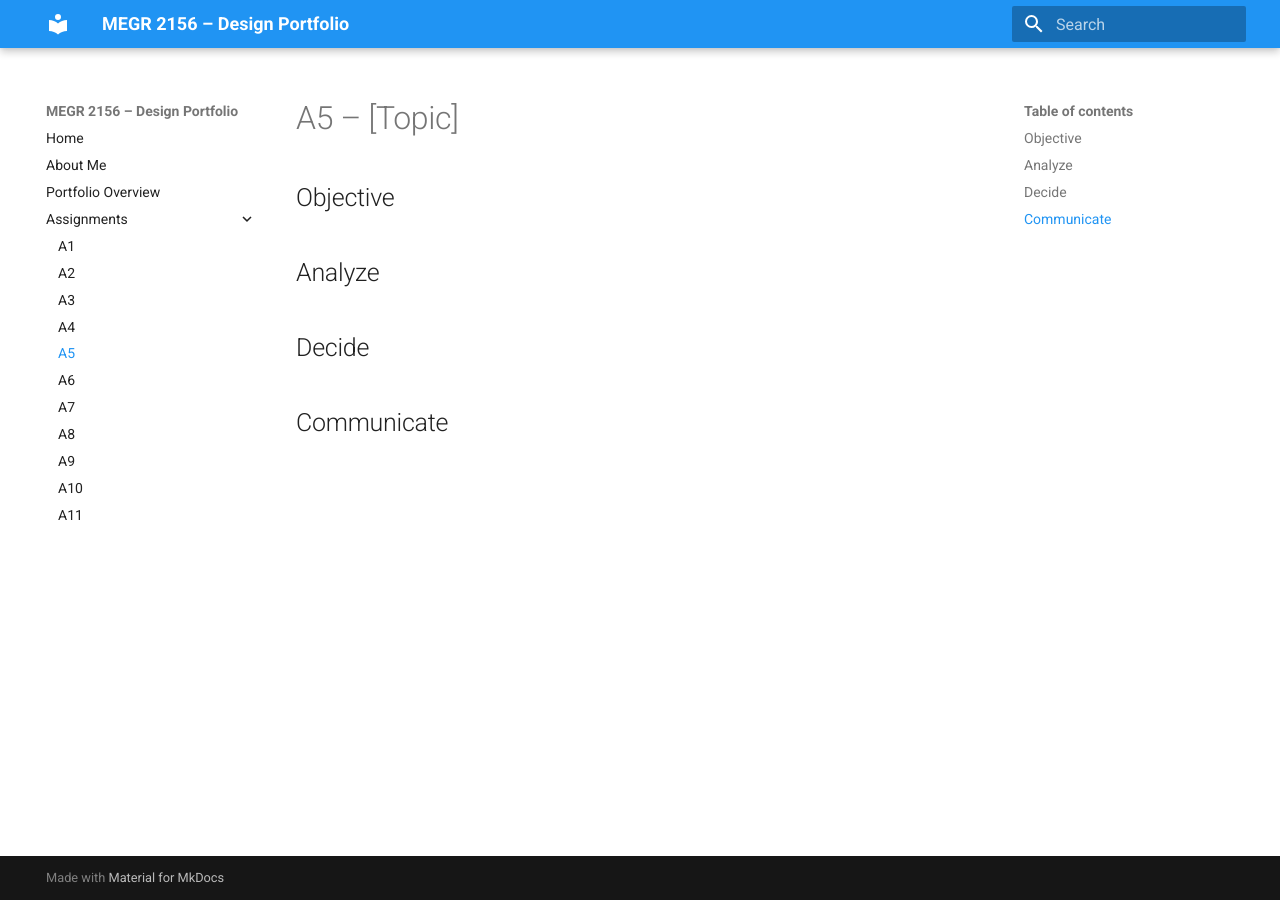
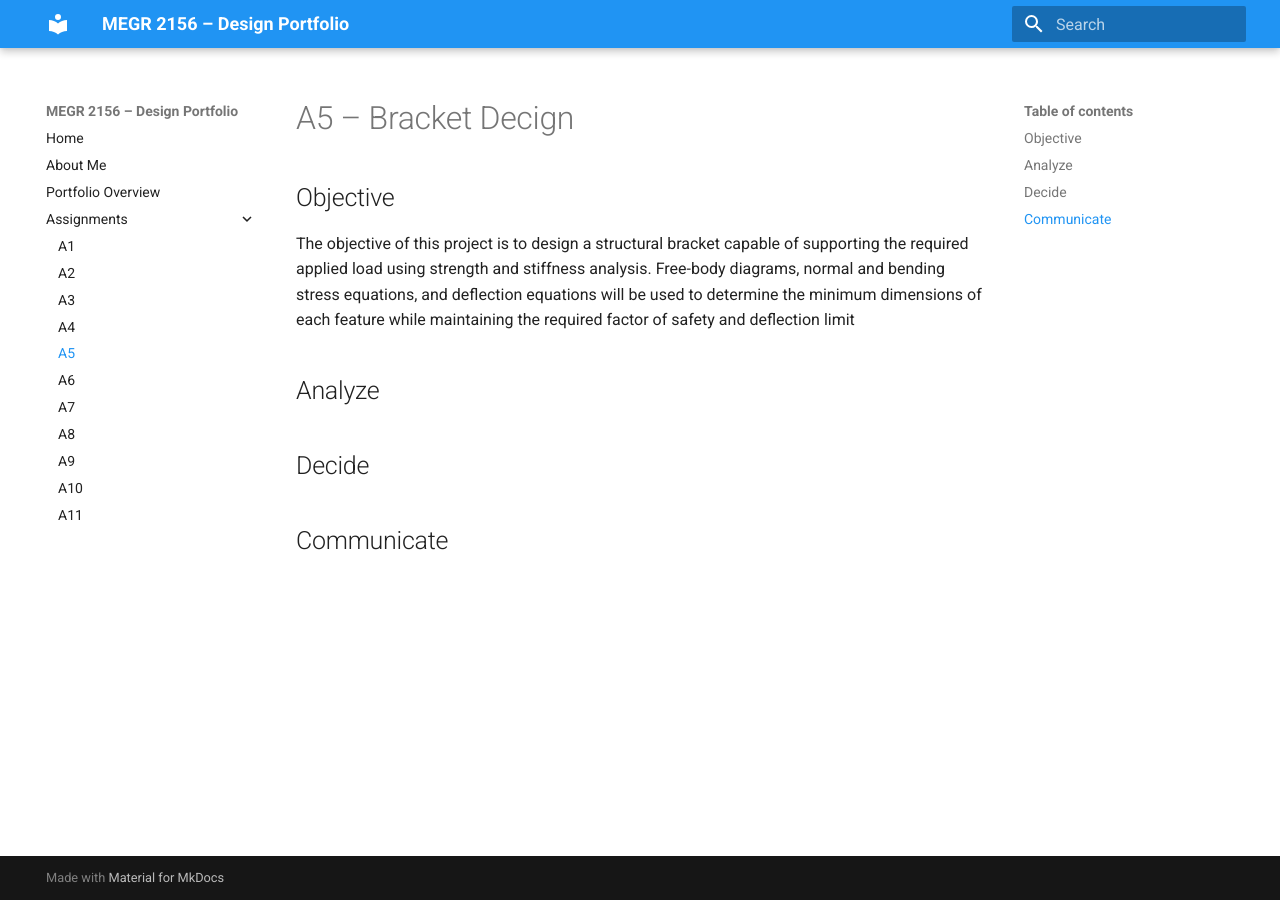
Before and after one commit to Agraha74/megr2157-portfolio, an MkDocs documentation site: the page built from docs/assignments/A05/index.md, in a window 1280 px wide. Built offline with MkDocs 1.6.1 and Material for MkDocs 9.7.7, drawn with Linux system fonts in a browser that asks for light colours.

Commit message:
Revise title and add project objective
Updated project title and added objective details.

```diff
--- a/docs/assignments/A05/index.md
+++ b/docs/assignments/A05/index.md
@@ -1,7 +1,7 @@
-# A5 – [Topic]
+# A5 – Bracket Decign
 
 ## Objective
-
+The objective of this project is to design a structural bracket capable of supporting the required applied load using strength and stiffness analysis. Free-body diagrams, normal and bending stress equations, and deflection equations will be used to determine the minimum dimensions of each feature while maintaining the required factor of safety and deflection limit
 
 ## Analyze
 
```
